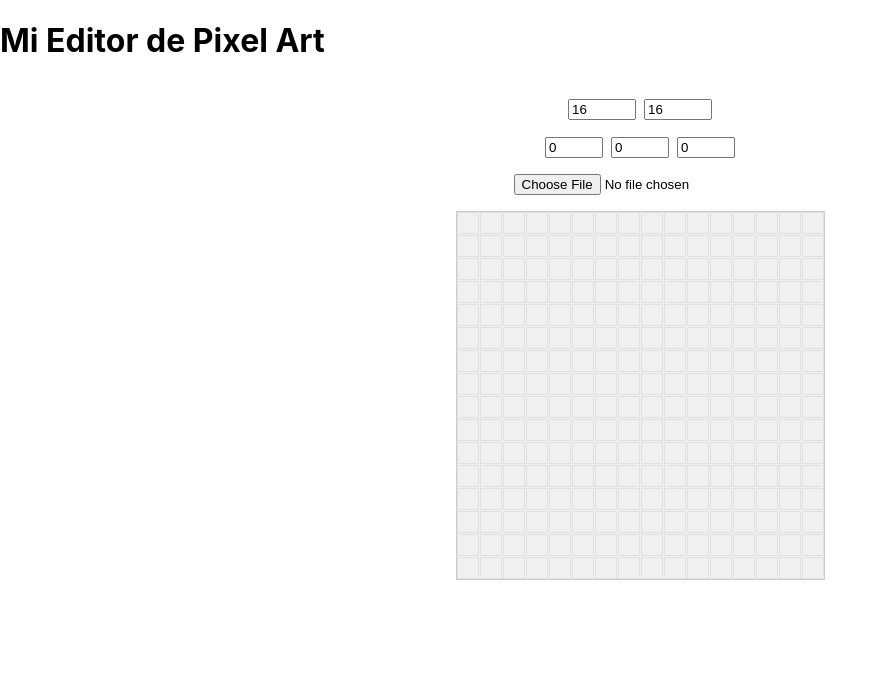
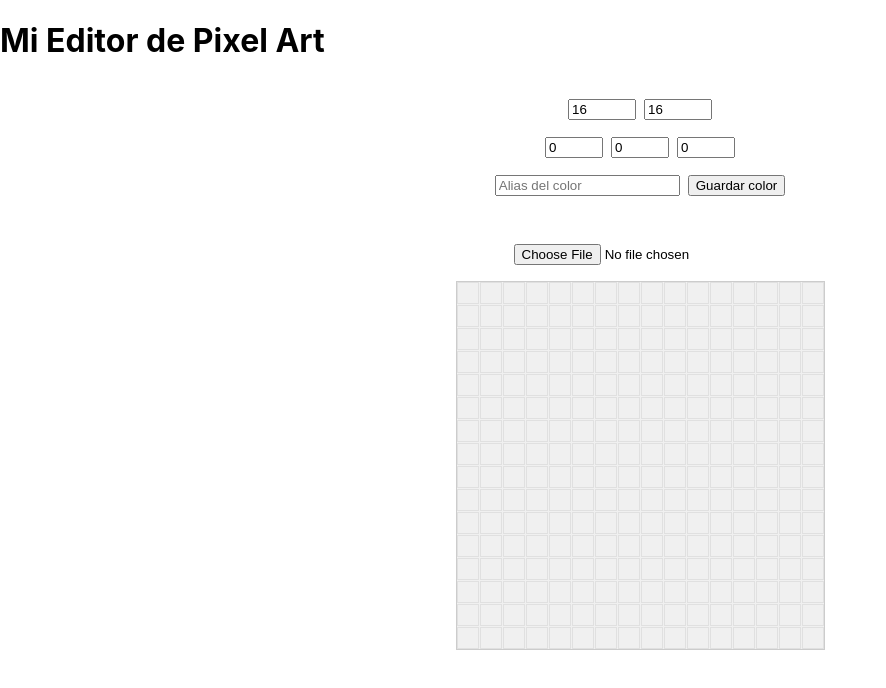
Before and after one commit to Leo-Spj/pixel-art-app, a React (Create React App) app: page / in a window 1280 px wide. Shown: the top 688 px of the page, without its empty margins (0-886 px from the left). Built offline with nearby package versions, Linux system fonts and the light colour scheme.

Commit message:
se puede guardar colores y ser reuzados

```diff
--- a/src/PixelArtEditor.js
+++ b/src/PixelArtEditor.js
@@ -8,6 +8,8 @@ const PixelArtEditor = () => {
   const [backgroundImage, setBackgroundImage] = useState(null);
   const [backgroundPosition, setBackgroundPosition] = useState({ x: 0, y: 0 });
   const [backgroundScale, setBackgroundScale] = useState(1);
+  const [savedColors, setSavedColors] = useState({});
+  const [alias, setAlias] = useState('');
   const canvasRef = useRef(null);
 
   useEffect(() => {
@@ -31,7 +33,6 @@ const PixelArtEditor = () => {
     const reader = new FileReader();
     reader.onload = (event) => {
       setBackgroundImage(event.target.result);
-      // Reset position and scale when a new image is uploaded
       setBackgroundPosition({ x: 0, y: 0 });
       setBackgroundScale(1);
     };
@@ -46,6 +47,22 @@ const PixelArtEditor = () => {
     setBackgroundScale(prev => Math.max(0.1, Math.min(5, prev + delta)));
   };
 
+  const saveColor = () => {
+    if (alias) {
+      setSavedColors(prevSavedColors => ({
+        ...prevSavedColors,
+        [alias]: { ...color }
+      }));
+      setAlias('');
+    }
+  };
+
+  const applySavedColor = (alias) => {
+    if (savedColors[alias]) {
+      setColor(savedColors[alias]);
+    }
+  };
+
   useEffect(() => {
     if (backgroundImage && canvasRef.current) {
       const canvas = canvasRef.current;
@@ -53,19 +70,11 @@ const PixelArtEditor = () => {
       const img = new Image();
       img.onload = () => {
         ctx.clearRect(0, 0, canvas.width, canvas.height);
-
-        // Calculate the scaled dimensions
         const scaledWidth = img.width * backgroundScale;
         const scaledHeight = img.height * backgroundScale;
-
-        // Calculate position to center the image
         const x = (canvas.width - scaledWidth) / 2 + backgroundPosition.x;
         const y = (canvas.height - scaledHeight) / 2 + backgroundPosition.y;
-
-        // Draw the image
         ctx.drawImage(img, x, y, scaledWidth, scaledHeight);
-
-        // Apply the semi-transparent overlay
         ctx.globalAlpha = 0.3;
         ctx.fillStyle = 'white';
         ctx.fillRect(0, 0, canvas.width, canvas.height);
@@ -115,6 +124,34 @@ const PixelArtEditor = () => {
           placeholder="B"
           style={{ width: '50px' }}
         />
+      </div>
+      <div>
+        <input
+          type="text"
+          value={alias}
+          onChange={(e) => setAlias(e.target.value)}
+          placeholder="Alias del color"
+          style={{ marginRight: '0.5rem' }}
+        />
+        <button onClick={saveColor}>Guardar color</button>
+      </div>
+      <div style={{ marginTop: '1rem' }}>
+        {Object.keys(savedColors).map((alias) => (
+          <button
+            key={alias}
+            onClick={() => applySavedColor(alias)}
+            style={{
+              margin: '0.2rem',
+              padding: '0.5rem',
+              backgroundColor: `rgb(${savedColors[alias].r}, ${savedColors[alias].g}, ${savedColors[alias].b})`,
+              color: 'white',
+              border: 'none',
+              cursor: 'pointer'
+            }}
+          >
+            {alias}
+          </button>
+        ))}
       </div>
       <input type="file" onChange={handleImageUpload} accept="image/*" />
       {backgroundImage && (
```
